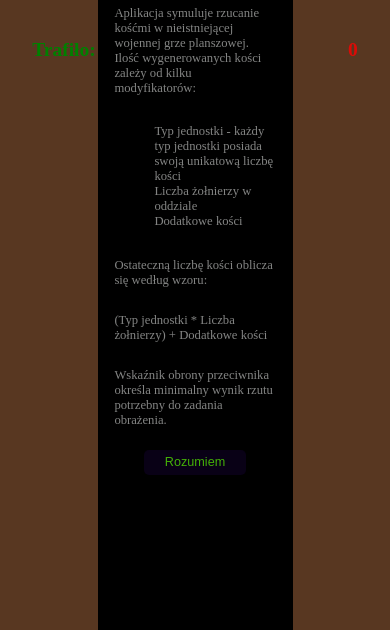
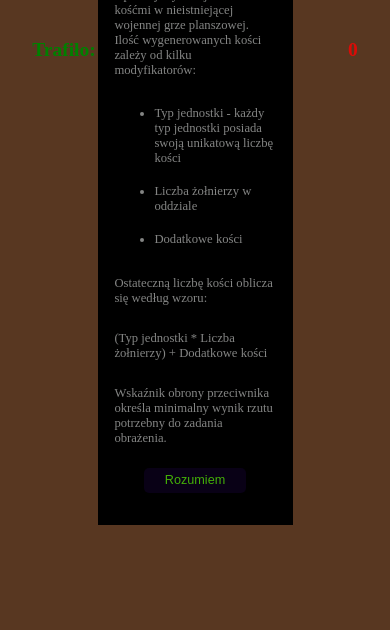
Before and after one commit to JJ-Wph/Boardgame-Dice-Roller, a plain HTML site: page index.html in a window 390 px wide. Shown: the part 214-844 px from the top of the page. Drawn offline with Linux system fonts and the light colour scheme.

Commit message:
grid update

```diff
--- a/index.html
+++ b/index.html
@@ -74,8 +74,8 @@
             <h1>Board Game Dice Roller</h1>
             <p>Aplikacja symuluje rzucanie kośćmi w nieistniejącej wojennej grze planszowej. Ilość wygenerowanych kości zależy od kilku modyfikatorów: </p>
             <ul>
-                <li>Typ jednostki - każdy typ jednostki posiada swoją unikatową liczbę kości</li>
-                <li>Liczba żołnierzy w oddziale</li>
+                <li>Typ jednostki - każdy typ jednostki posiada swoją unikatową liczbę kości</li><br>
+                <li>Liczba żołnierzy w oddziale</li><br>
                 <li>Dodatkowe kości</li>
             </ul>
             <p>Ostateczną liczbę kości oblicza się według wzoru:</p>
--- a/style.css
+++ b/style.css
@@ -121,7 +121,7 @@ button:active {
     display: none;
 }
 
-@media screen and (max-width:450px) {
+@media only screen and (max-width:550px) {
     .container {
         grid-template-columns: repeat(8, 1fr);
         grid-template-rows: repeat(8, 1fr);
@@ -143,7 +143,7 @@ button:active {
         flex-direction: row;
     }
     .fourth {
-        grid-area: 1 / 3 / 9 / 7;
+        grid-area: 2 / 3 / 8 / 7;
         justify-content: center;
     }
     .dice {
@@ -168,6 +168,5 @@ button:active {
     }
     p, li {
         font-size: 1.5vh;
-        list-style: none;
     }
 }
```
